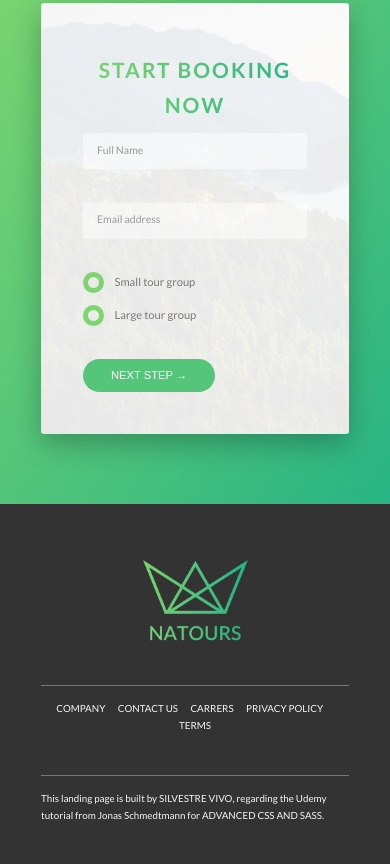
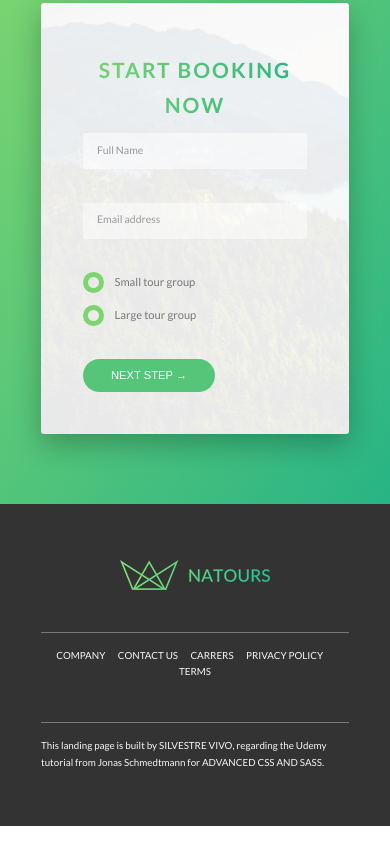
Before and after one commit to silvestrevivo/natours-css, a website with bundled scripts: page index.html in a window 390 px wide. Shown: the part 5241-6105 px from the top of the page. After the commit the page ends 6067 px from the top, so only its background shows below. Built offline with nearby package versions, Linux system fonts and the light colour scheme; files whose address does not match are found by name.

Commit message:
responsive logo on footer

```diff
--- a/index.html
+++ b/index.html
@@ -50,7 +50,7 @@
     <!-- HEADER -->
     <header class="header">
         <div class="header__logo-box">
-            <img src="./img/logo-white.png" alt="logo" class="header__logo">
+            <img srcset="./img/logo-white.png" alt="logo" class="header__logo">
         </div>
 
         <div class="header__text-box">
@@ -341,7 +341,10 @@
     <!-- FOOTER -->
     <footer class="footer">
         <div class="footer__logo-box">
-            <img src="./img/logo-green-2x.png" alt="Full logo" class="footer__logo">
+            <picture class="footer__logo">
+                <source srcset="/dist/logo-green-small-1x.png 1x, /dist/logo-green-small-2x.png 2x" media="(max-width: 37.5em)">
+                <img srcset="./img/logo-green-1x.png 1x, ./img/logo-green-2x.png 2x" alt="Full logo" src="./img/logo-green-2x.png">
+            </picture>
         </div>
         <div class="row">
             <div class="col-1-of-2">
--- a/sass/layout/_footer.scss
+++ b/sass/layout/_footer.scss
@@ -17,9 +17,10 @@
   }
 
   &__logo{
-    width: 15rem;
-    height: auto;
-    margin: 0 auto;
+    display: block;
+    > * {
+      margin: 0 auto;
+    }
   }
 
   &__navigation{
```
